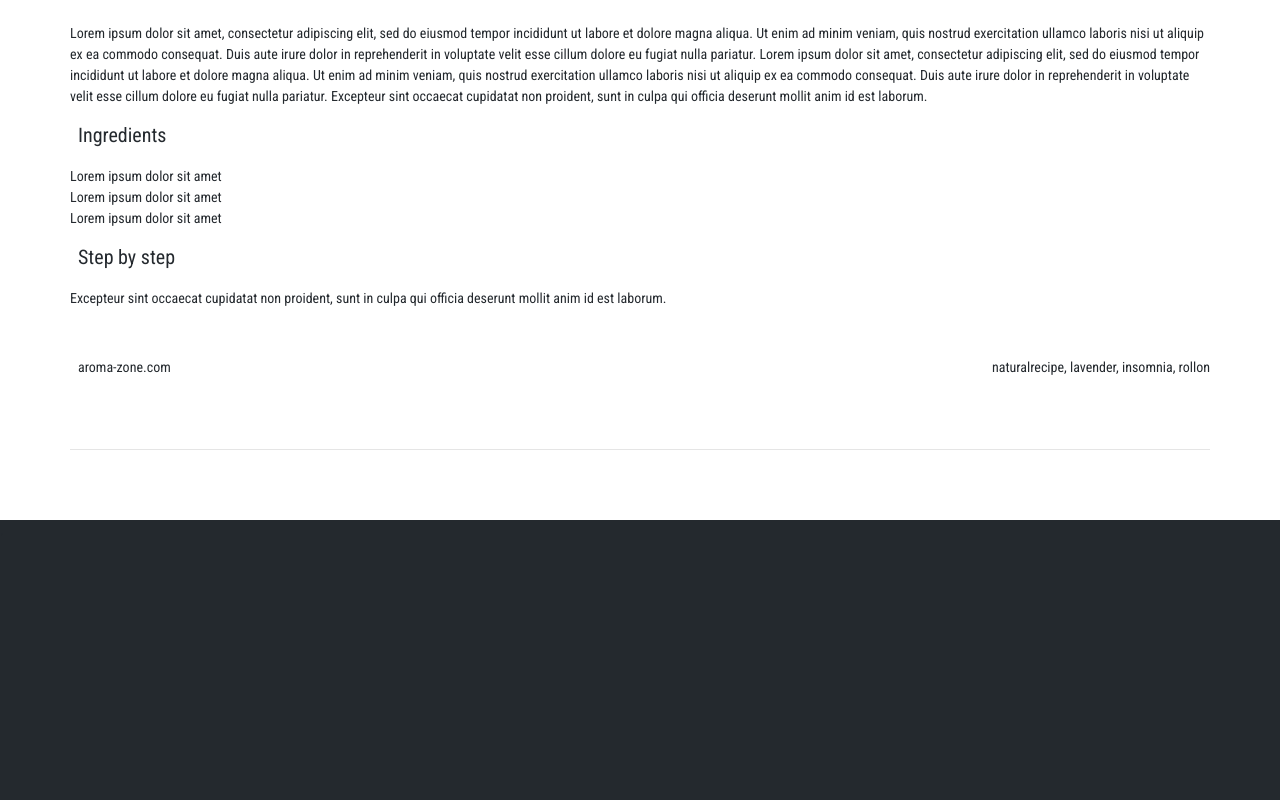
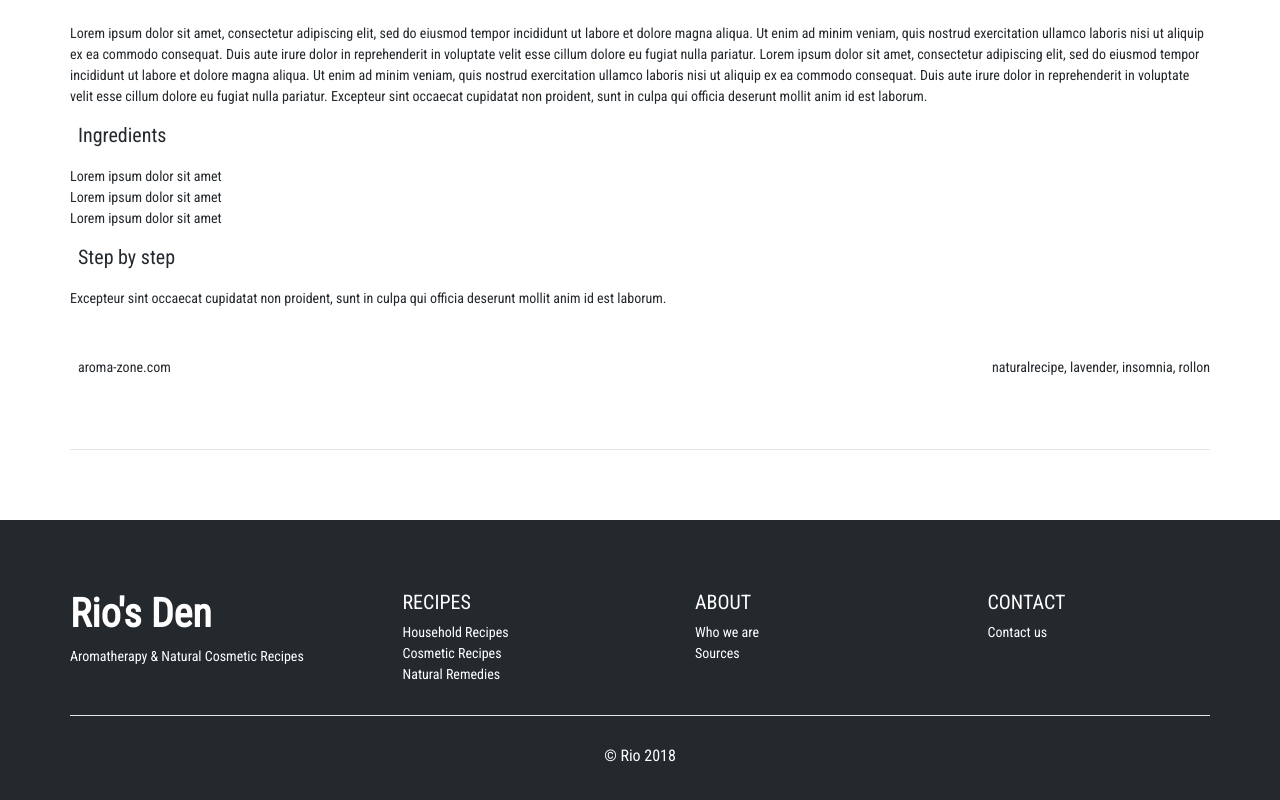
Before and after one commit to Beaufoyt/rio, a React app: page / in a window 1280 px wide. Shown: the part 1351-2151 px from the top of the page. Built offline with nearby package versions, Linux system fonts and the light colour scheme; the HTML template or start-up script is replaced by a standard one.

Commit message:
Fills footer and fixes HMR redux error

```diff
--- a/package.json
+++ b/package.json
@@ -32,7 +32,6 @@
     "webpack-dev-server": "^3.0.0"
   },
   "dependencies": {
-    "@fortawesome/fontawesome-free": "^5.1.0",
     "bootstrap": "^4.0.0",
     "file-loader": "^1.1.11",
     "prop-types": "^15.6.0",
--- a/src/components/App.jsx
+++ b/src/components/App.jsx
@@ -29,7 +29,63 @@ class App extends PureComponent {
                 <RecipesSection />
                 <LatestSection />
                 <div className="footer">
-                    .
+                    <div className="container footer-container">
+                        <div className="row">
+                            <div className="col-sm">
+                                <a href="/">
+                                    <h1>
+                                        {'Rio\'s Den'}
+                                    </h1>
+                                    <p>
+                                        Aromatherapy & Natural Cosmetic Recipes
+                                    </p>
+                                </a>
+                            </div>
+                            <div className="col-sm link-column">
+                                <h5>Recipes</h5>
+                                <ul>
+                                    <li>
+                                        <a href="/">Household Recipes</a>
+                                    </li>
+                                </ul>
+                                <ul>
+                                    <li>
+                                        <a href="/">Cosmetic Recipes</a>
+                                    </li>
+                                </ul>
+                                <ul>
+                                    <li>
+                                        <a href="/">Natural Remedies</a>
+                                    </li>
+                                </ul>
+                            </div>
+                            <div className="col-sm link-column">
+                                <h5>About</h5>
+                                <ul>
+                                    <li>
+                                        <a href="/">Who we are</a>
+                                    </li>
+                                </ul>
+                                <ul>
+                                    <li>
+                                        <a href="/">Sources</a>
+                                    </li>
+                                </ul>
+                            </div>
+                            <div className="col-sm link-column">
+                                <h5>Contact</h5>
+                                <ul>
+                                    <li>
+                                        <a href="/">Contact us</a>
+                                    </li>
+                                </ul>
+                            </div>
+                        </div>
+                        <hr />
+                        <h6 className="footer-copyright">
+                            © Rio 2018
+                        </h6>
+                    </div>
                 </div>
             </div>
         );
--- a/src/helpers/configureStore.js
+++ b/src/helpers/configureStore.js
@@ -1,17 +1,17 @@
-import { createStore } from 'redux';
+import { createStore, applyMiddleware } from 'redux';
+import thunkMiddleware from 'redux-thunk';
+
 import rootReducer from '../reducers/index';
 
 /* eslint-disable global-require  */
 
-export default function configureStore(initialState) {
-    const store = createStore(rootReducer, initialState);
-
-    if (module.hot) {
-        module.hot.accept('../reducers', () => {
-            const nextRootReducer = require('../reducers/index');
-            store.replaceReducer(nextRootReducer);
-        });
+export default function configureStore() {
+    if (window.store == null) {
+        window.store = applyMiddleware(thunkMiddleware)(createStore)(rootReducer);
+        return window.store;
     }
-
-    return store;
+    if (process.env.NODE_ENV === 'development') {
+        window.store.replaceReducer(rootReducer);
+    }
+    return window.store;
 }
--- a/src/index.jsx
+++ b/src/index.jsx
@@ -1,24 +1,31 @@
 import React from 'react';
 import { render } from 'react-dom';
-import { createStore, applyMiddleware } from 'redux';
-import thunkMiddleware from 'redux-thunk';
+// import { createStore } from 'redux';
+// import thunkMiddleware from 'redux-thunk';
 import { Provider } from 'react-redux';
 import 'bootstrap/dist/css/bootstrap.css';
 
 import App from './components/App';
-import rootReducer from './reducers';
+// import rootReducer from './reducers';
+import configureStore from './helpers/configureStore';
 
 import './styles/index.scss';
 
-const store = applyMiddleware(thunkMiddleware)(createStore)(rootReducer);
+const store = configureStore();
 
+// const store = createStore(rootReducer);
+
+const otherRender = () => {
     render(
         <Provider store={store}>
             <App />
         </Provider>,
         document.getElementById('app'),
     );
+};
 
 if (module.hot) {
     module.hot.accept();
 }
+
+otherRender();
--- a/src/styles/_footer.scss
+++ b/src/styles/_footer.scss
@@ -2,4 +2,39 @@
     height: 300px;
     background-color: #24292e;
     width: 100%;
+    color: white;
+
+    .footer-container {
+        padding: 70px 0 0 0;
+        margin: 0 70px;
+
+        a {
+            text-decoration: none;
+            color: white;
+        }
+
+        h5 {
+            padding-left: 40px;
+
+            text-transform: uppercase;
+        }
+
+        ul {
+            list-style-type: none;
+            margin: 0;
+        }
+
+        h1 {
+            font-weight: 600;
+        }
+
+        hr {
+            background-color: white;
+            margin: 30px 0;
+        }
+
+        .footer-copyright {
+            text-align: center;
+        }
+    }
 }
```
Lines whose indentation alone changed are shown as unchanged.
